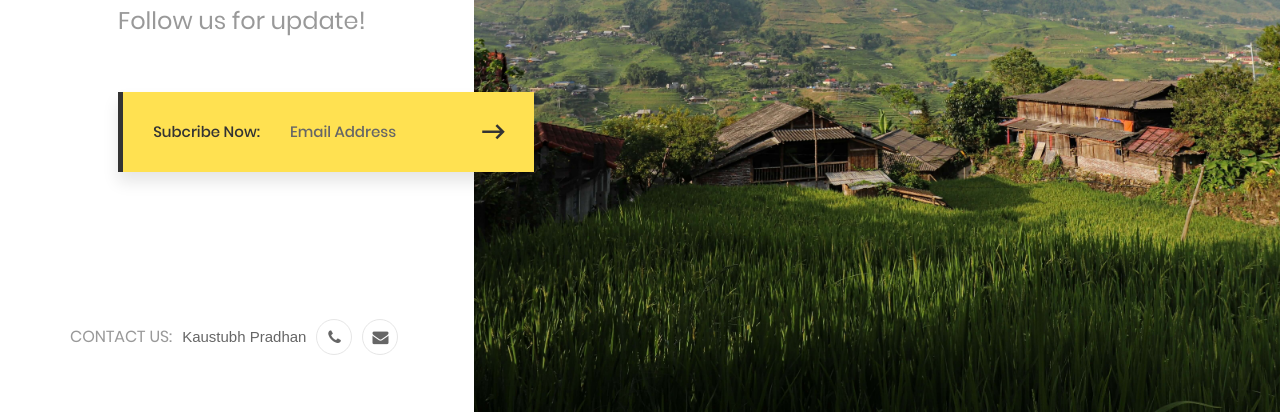
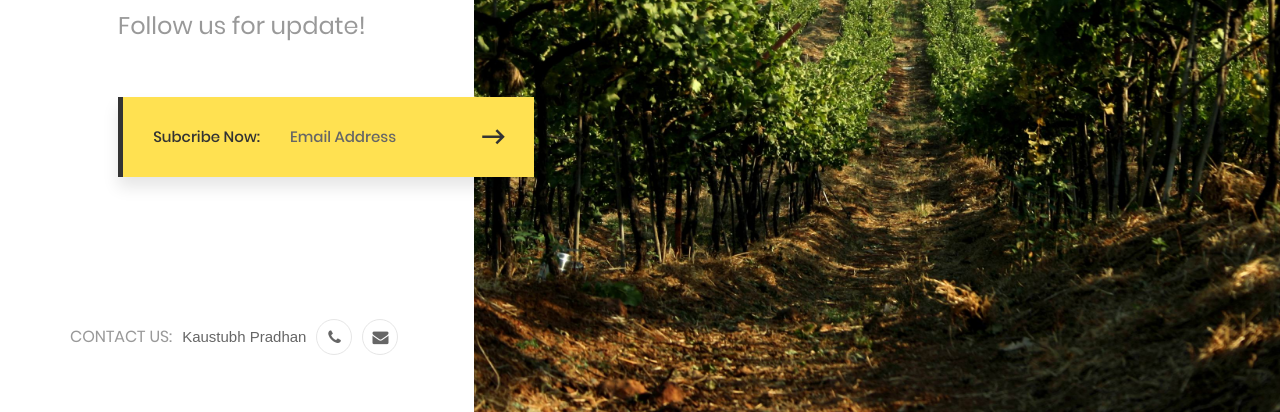
Before and after one commit to adityapwr/virohaa-city, a plain HTML site: page index.html in a window 1280 px wide. Shown: the part 388-800 px from the top of the page. Drawn offline with Linux system fonts and the light colour scheme; a web font is replaced by a local one.

Commit message:
feat: bg update

```diff
--- a/index.html
+++ b/index.html
@@ -43,8 +43,8 @@
 					Follow us for update!
 				</p>
 
-				<form class="contact100-form validate-form m-t-10 m-b-10" netlify>
-					<div class="wrap-input100 validate-input m-lr-auto-lg" data-validate = "Email is required: ex@abc.xyz">
+				<form class="contact100-form validate-form m-t-10 m-b-10" name="contact" netlify></form>
+					<div class="wrap-input100 validate-input m-lr-auto-lg" data-validate = "Email is required: example@abc.xyz">
 						<input class="s2-txt1 placeholder0 input100 trans-04" type="text" name="email" placeholder="Email Address">
 
 						<button class="flex-c-m ab-t-r size2 hov1 respon5" type="submit">
@@ -81,7 +81,7 @@
 		</div>
 
 
-		<div class="wsize2 bg-img1 respon2" style="background-image: url('images/bg01.jpg');">
+		<div class="wsize2 bg-img1 respon2" style="background-image: url('images/bg02.jpg');">
 		</div>
 	</div>
 
```
Also changed, not shown: images/bg02.jpg (added).
